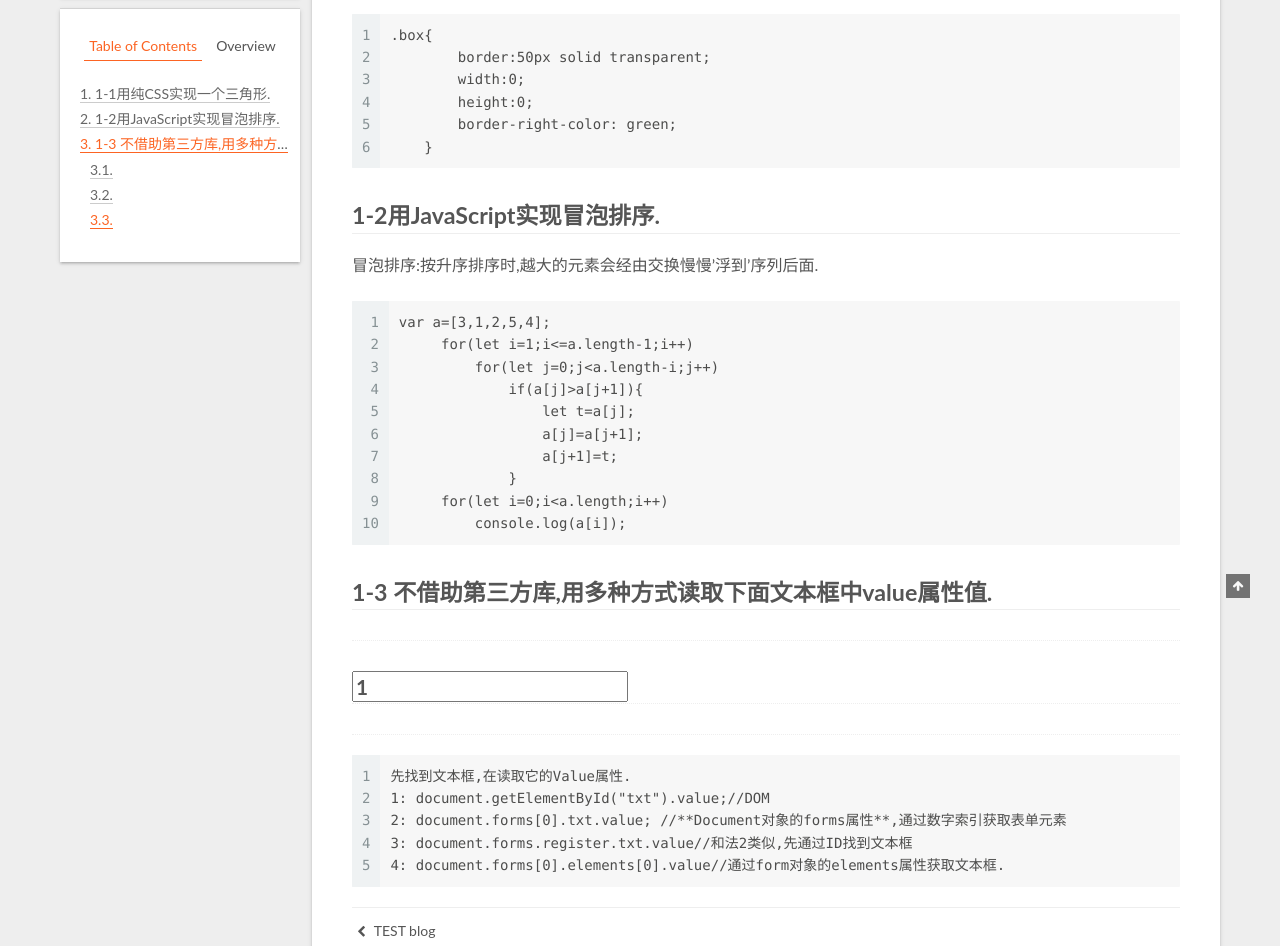
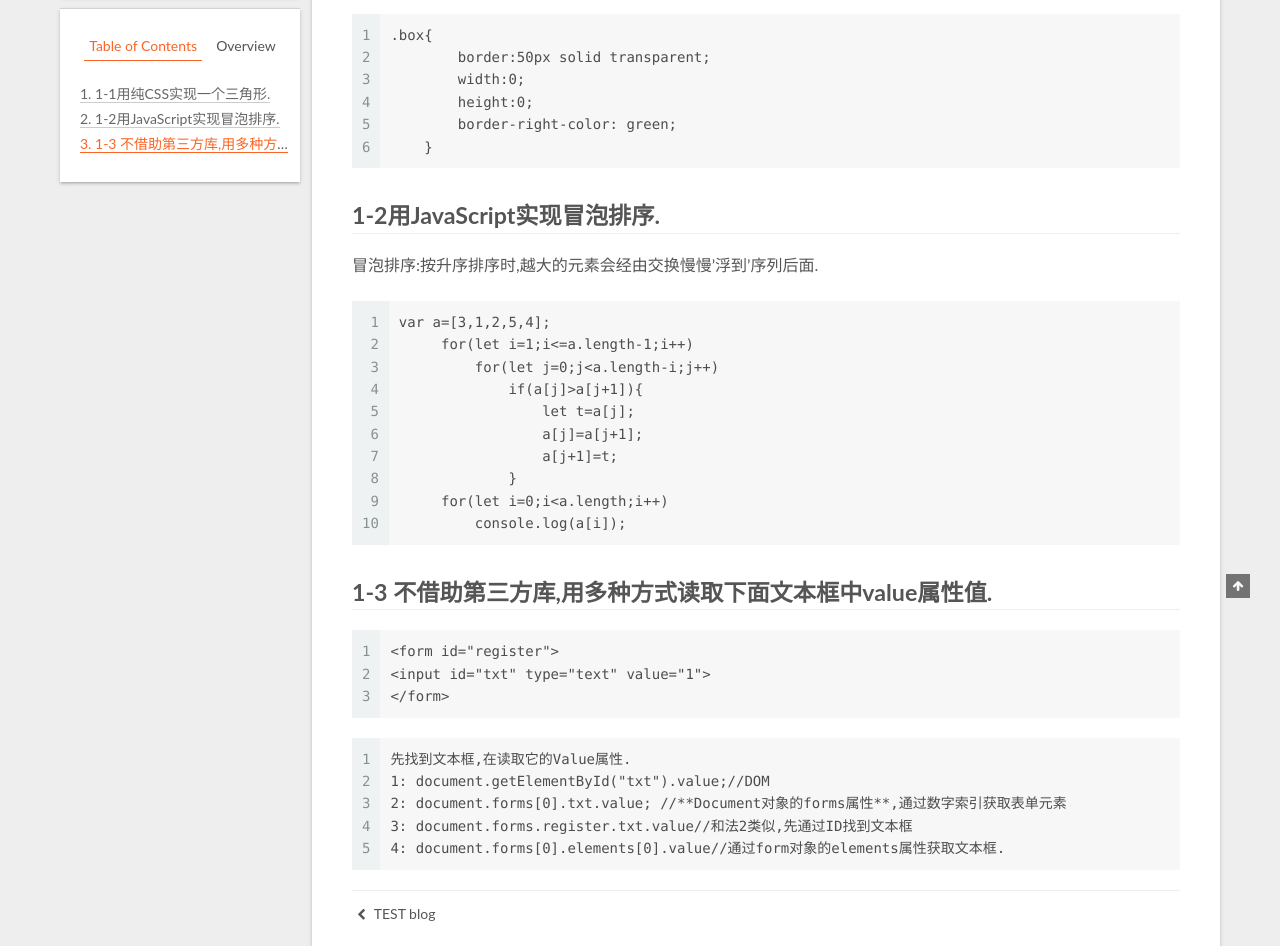
Before and after one commit to HIkari1149/Hikari1149.github.io, a plain HTML site: page 2019/02/01/前端练习题合集/index.html in a window 1280 px wide. Shown: the part 302-1248 px from the top of the page. Drawn offline with Linux system fonts and the light colour scheme; a script that the page names is missing.

Commit message:
Site updated: 2019-02-01 21:51:20

```diff
--- a/2019/02/01/前端练习题合集/index.html
+++ b/2019/02/01/前端练习题合集/index.html
@@ -101,7 +101,7 @@
 <meta property="og:site_name" content="Hikari1149のBlog">
 <meta property="og:description" content="1-1用纯CSS实现一个三角形.将div宽度和高度设置为0,边框设置为50px,则4个部分边框可以拼成正方形.选其中三个边框的颜色为透明即可.123456.box&amp;#123;        border:50px solid transparent;        width:0;        height:0;        border-right-color: green;    &amp;#12">
 <meta property="og:locale" content="en">
-<meta property="og:updated_time" content="2019-02-01T13:45:11.671Z">
+<meta property="og:updated_time" content="2019-02-01T13:51:03.274Z">
 <meta name="twitter:card" content="summary">
 <meta name="twitter:title" content="前端练习题合集">
 <meta name="twitter:description" content="1-1用纯CSS实现一个三角形.将div宽度和高度设置为0,边框设置为50px,则4个部分边框可以拼成正方形.选其中三个边框的颜色为透明即可.123456.box&amp;#123;        border:50px solid transparent;        width:0;        height:0;        border-right-color: green;    &amp;#12">
@@ -367,7 +367,7 @@
 
 
 
-              <time title="Created: 2019-02-01 15:32:00 / Modified: 21:45:11" itemprop="dateCreated datePublished" datetime="2019-02-01T15:32:00+08:00">2019-02-01</time>
+              <time title="Created: 2019-02-01 15:32:00 / Modified: 21:51:03" itemprop="dateCreated datePublished" datetime="2019-02-01T15:32:00+08:00">2019-02-01</time>
 
 
 
@@ -426,7 +426,8 @@
 
         <h2 id="1-1用纯CSS实现一个三角形"><a href="#1-1用纯CSS实现一个三角形" class="headerlink" title="1-1用纯CSS实现一个三角形."></a>1-1用纯CSS实现一个三角形.</h2><p>将div宽度和高度设置为0,边框设置为50px,则4个部分边框可以拼成正方形.<br>选其中三个边框的颜色为透明即可.<br><figure class="highlight plain"><table><tr><td class="gutter"><pre><span class="line">1</span><br><span class="line">2</span><br><span class="line">3</span><br><span class="line">4</span><br><span class="line">5</span><br><span class="line">6</span><br></pre></td><td class="code"><pre><span class="line">.box&#123;</span><br><span class="line">        border:50px solid transparent;</span><br><span class="line">        width:0;</span><br><span class="line">        height:0;</span><br><span class="line">        border-right-color: green;</span><br><span class="line">    &#125;</span><br></pre></td></tr></table></figure></p>
 <h2 id="1-2用JavaScript实现冒泡排序"><a href="#1-2用JavaScript实现冒泡排序" class="headerlink" title="1-2用JavaScript实现冒泡排序."></a>1-2用JavaScript实现冒泡排序.</h2><p>冒泡排序:按升序排序时,越大的元素会经由交换慢慢’浮到’序列后面.<br><figure class="highlight plain"><table><tr><td class="gutter"><pre><span class="line">1</span><br><span class="line">2</span><br><span class="line">3</span><br><span class="line">4</span><br><span class="line">5</span><br><span class="line">6</span><br><span class="line">7</span><br><span class="line">8</span><br><span class="line">9</span><br><span class="line">10</span><br></pre></td><td class="code"><pre><span class="line">var a=[3,1,2,5,4];</span><br><span class="line">     for(let i=1;i&lt;=a.length-1;i++)</span><br><span class="line">         for(let j=0;j&lt;a.length-i;j++)</span><br><span class="line">             if(a[j]&gt;a[j+1])&#123;</span><br><span class="line">                 let t=a[j];</span><br><span class="line">                 a[j]=a[j+1];</span><br><span class="line">                 a[j+1]=t;</span><br><span class="line">             &#125;</span><br><span class="line">     for(let i=0;i&lt;a.length;i++)</span><br><span class="line">         console.log(a[i]);</span><br></pre></td></tr></table></figure></p>
-<h2 id="1-3-不借助第三方库-用多种方式读取下面文本框中value属性值"><a href="#1-3-不借助第三方库-用多种方式读取下面文本框中value属性值" class="headerlink" title="1-3 不借助第三方库,用多种方式读取下面文本框中value属性值."></a>1-3 不借助第三方库,用多种方式读取下面文本框中value属性值.</h2><h3 id=""><a href="#" class="headerlink" title=""></a><form id="register"></form></h3><h3 id="-1"><a href="#-1" class="headerlink" title=""></a><input id="txt" type="text" value="1"></h3><h3 id="-2"><a href="#-2" class="headerlink" title=""></a></h3><figure class="highlight plain"><table><tr><td class="gutter"><pre><span class="line">1</span><br><span class="line">2</span><br><span class="line">3</span><br><span class="line">4</span><br><span class="line">5</span><br></pre></td><td class="code"><pre><span class="line">先找到文本框,在读取它的Value属性.</span><br><span class="line">1: document.getElementById(&quot;txt&quot;).value;//DOM</span><br><span class="line">2: document.forms[0].txt.value; //**Document对象的forms属性**,通过数字索引获取表单元素</span><br><span class="line">3: document.forms.register.txt.value//和法2类似,先通过ID找到文本框</span><br><span class="line">4: document.forms[0].elements[0].value//通过form对象的elements属性获取文本框.</span><br></pre></td></tr></table></figure>
+<h2 id="1-3-不借助第三方库-用多种方式读取下面文本框中value属性值"><a href="#1-3-不借助第三方库-用多种方式读取下面文本框中value属性值" class="headerlink" title="1-3 不借助第三方库,用多种方式读取下面文本框中value属性值."></a>1-3 不借助第三方库,用多种方式读取下面文本框中value属性值.</h2><figure class="highlight plain"><table><tr><td class="gutter"><pre><span class="line">1</span><br><span class="line">2</span><br><span class="line">3</span><br></pre></td><td class="code"><pre><span class="line">&lt;form id=&quot;register&quot;&gt;</span><br><span class="line">&lt;input id=&quot;txt&quot; type=&quot;text&quot; value=&quot;1&quot;&gt;</span><br><span class="line">&lt;/form&gt;</span><br></pre></td></tr></table></figure>
+<figure class="highlight plain"><table><tr><td class="gutter"><pre><span class="line">1</span><br><span class="line">2</span><br><span class="line">3</span><br><span class="line">4</span><br><span class="line">5</span><br></pre></td><td class="code"><pre><span class="line">先找到文本框,在读取它的Value属性.</span><br><span class="line">1: document.getElementById(&quot;txt&quot;).value;//DOM</span><br><span class="line">2: document.forms[0].txt.value; //**Document对象的forms属性**,通过数字索引获取表单元素</span><br><span class="line">3: document.forms.register.txt.value//和法2类似,先通过ID找到文本框</span><br><span class="line">4: document.forms[0].elements[0].value//通过form对象的elements属性获取文本框.</span><br></pre></td></tr></table></figure>
 
 
     </div>
@@ -620,7 +621,7 @@
 
 
 
-              <div class="post-toc-content"><ol class="nav"><li class="nav-item nav-level-2"><a class="nav-link" href="#1-1用纯CSS实现一个三角形"><span class="nav-number">1.</span> <span class="nav-text">1-1用纯CSS实现一个三角形.</span></a></li><li class="nav-item nav-level-2"><a class="nav-link" href="#1-2用JavaScript实现冒泡排序"><span class="nav-number">2.</span> <span class="nav-text">1-2用JavaScript实现冒泡排序.</span></a></li><li class="nav-item nav-level-2"><a class="nav-link" href="#1-3-不借助第三方库-用多种方式读取下面文本框中value属性值"><span class="nav-number">3.</span> <span class="nav-text">1-3 不借助第三方库,用多种方式读取下面文本框中value属性值.</span></a><ol class="nav-child"><li class="nav-item nav-level-3"><a class="nav-link" href="#"><span class="nav-number">3.1.</span> <span class="nav-text"></span></a></li><li class="nav-item nav-level-3"><a class="nav-link" href="#-1"><span class="nav-number">3.2.</span> <span class="nav-text"></span></a></li><li class="nav-item nav-level-3"><a class="nav-link" href="#-2"><span class="nav-number">3.3.</span> <span class="nav-text"></span></a></li></ol></li></ol></div>
+              <div class="post-toc-content"><ol class="nav"><li class="nav-item nav-level-2"><a class="nav-link" href="#1-1用纯CSS实现一个三角形"><span class="nav-number">1.</span> <span class="nav-text">1-1用纯CSS实现一个三角形.</span></a></li><li class="nav-item nav-level-2"><a class="nav-link" href="#1-2用JavaScript实现冒泡排序"><span class="nav-number">2.</span> <span class="nav-text">1-2用JavaScript实现冒泡排序.</span></a></li><li class="nav-item nav-level-2"><a class="nav-link" href="#1-3-不借助第三方库-用多种方式读取下面文本框中value属性值"><span class="nav-number">3.</span> <span class="nav-text">1-3 不借助第三方库,用多种方式读取下面文本框中value属性值.</span></a></li></ol></div>
 
 
           </div>
```
Also changed, not shown: index.html (+3 -2 lines).
